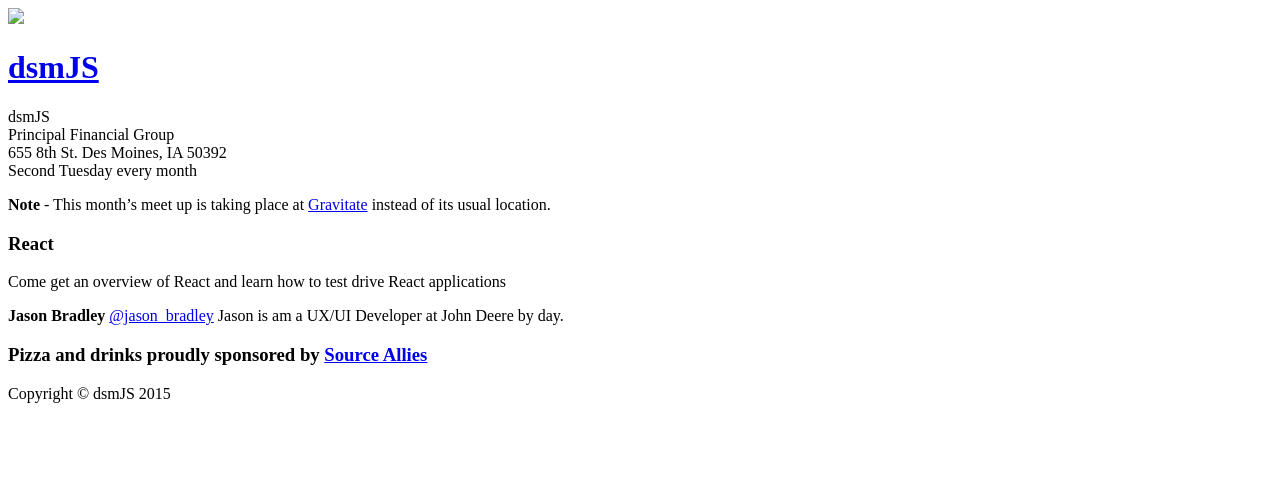
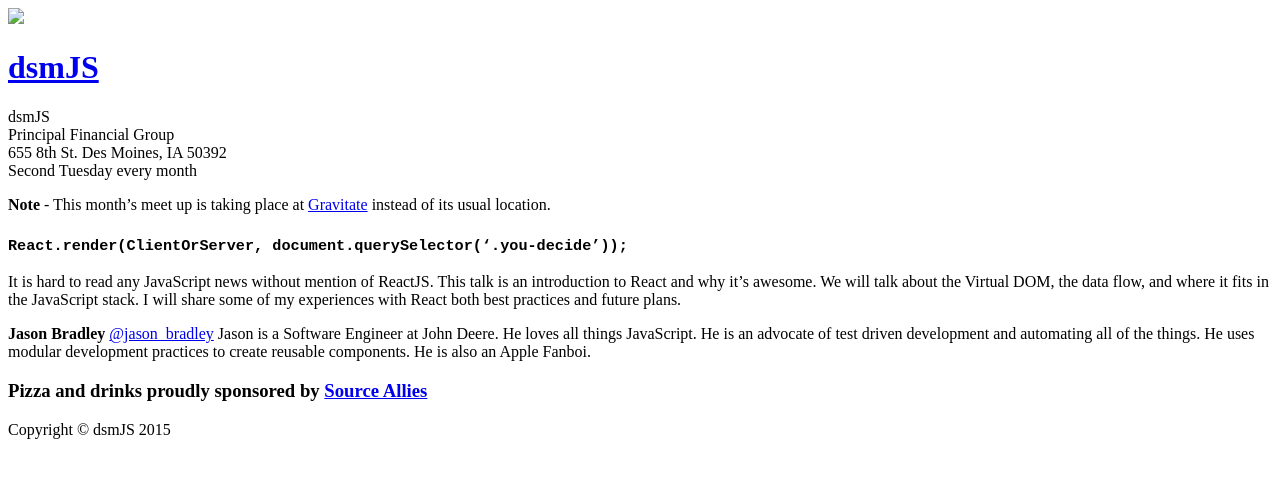
Before and after one commit to dsmjs/dsmjs.github.io, a Jekyll site: the page built from _posts/2015-08-10-meeting.md, in a window 1280 px wide. Shown: the top 478 px of the page. Built offline with Jekyll 4.4.1, drawn with Linux system fonts in a browser that asks for light colours; Markdown is read by kramdown in place of the engine named in the settings.

Commit message:
update with jason's bio

```diff
--- a/_posts/2015-08-10-meeting.md
+++ b/_posts/2015-08-10-meeting.md
@@ -9,10 +9,10 @@
 
 **Note** - This month's meet up is taking place at [Gravitate](http://www.gravitatedsm.com/) instead of its usual location.
 
-### React
+### `React.render(ClientOrServer, document.querySelector(‘.you-decide’));`
 
-Come get an overview of React and learn how to test drive React applications
+It is hard to read any JavaScript news without mention of ReactJS. This talk is an introduction to React and why it's awesome. We will talk about the Virtual DOM, the data flow, and where it fits in the JavaScript stack. I will share some of my experiences with React both best practices and future plans.
 
 **Jason Bradley**
 [@jason_bradley](https://twitter.com/jason_bradley)
-Jason is am a UX/UI Developer at John Deere by day.
+Jason is a Software Engineer at John Deere. He loves all things JavaScript. He is an advocate of test driven development and automating all of the things. He uses modular development practices to create reusable components. He is also an Apple Fanboi.
```
